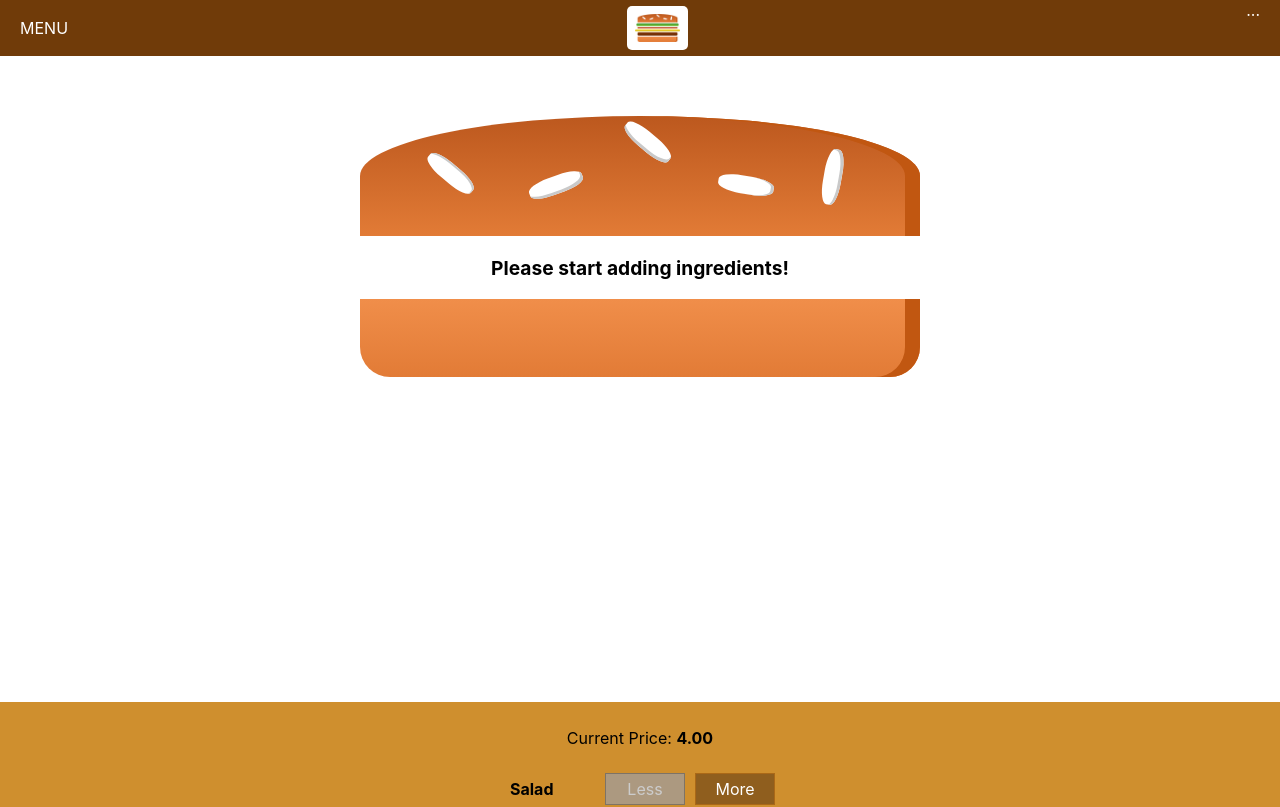
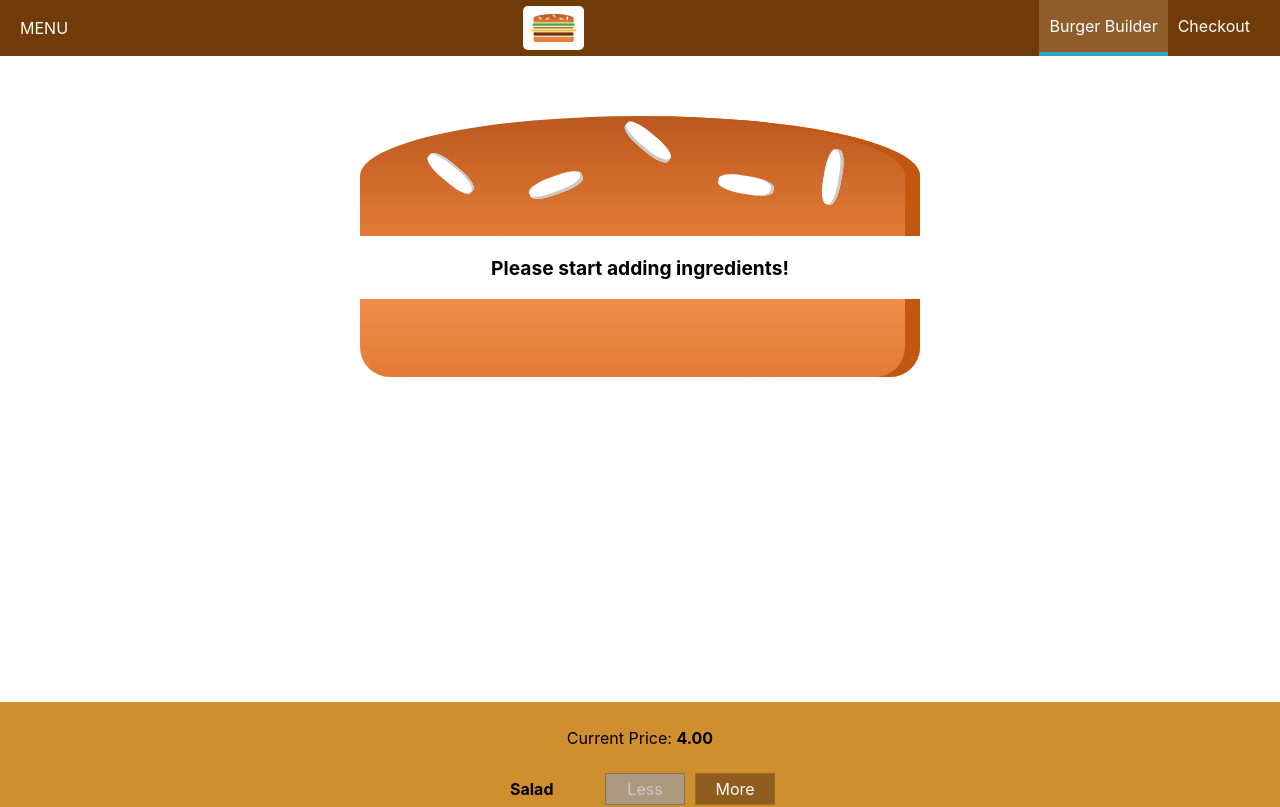
Before and after one commit to SandraCoburn/react-build-a-burger, a React (Create React App) app in the folder build-a-burger/: page / in a window 1280 px wide. Shown: the top 807 px of the page. Built offline with nearby package versions, Linux system fonts and the light colour scheme.

Commit message:
Added Navigation items

```diff
--- /dev/null
+++ b/build-a-burger/src/components/Navigation/NavigationItems/NavigationItem/NavigationItem.js
@@ -0,0 +1,11 @@
+import React from "react";
+import classes from "./NavigationItem.module.css";
+
+const NavigationItem = (props) => (
+  <li className={classes.NavigationItem}>
+    <a href={props.link} className={props.active ? classes.active : null}>
+      {props.children}
+    </a>
+  </li>
+);
+export default NavigationItem;
--- /dev/null
+++ b/build-a-burger/src/components/Navigation/NavigationItems/NavigationItem/NavigationItem.module.css
@@ -0,0 +1,23 @@
+.NavigationItem {
+  margin: 0;
+  box-sizing: border-box;
+  display: flex;
+  height: 100%;
+  align-items: center;
+}
+.NavigationItem a {
+  color: white;
+  text-decoration: none;
+  height: 100%;
+  padding: 16px 10px;
+  border-bottom: 4px solid transparent;
+  box-sizing: border-box;
+  display: block;
+}
+.NavigationItem a:hover,
+.NavigationItem a:active,
+.NavigationItem a.active {
+  background-color: #8f5c2c;
+  border-bottom: 4px solid #30a4c8;
+  color: white;
+}
--- /dev/null
+++ b/build-a-burger/src/components/Navigation/NavigationItems/NavigationItems.js
@@ -0,0 +1,15 @@
+import React from "react";
+import NavigationItem from "./NavigationItem/NavigationItem";
+import classes from "./NavigationItems.module.css";
+
+const NavigationItems = () => {
+  return (
+    <ul className={classes.NavigationItems}>
+      <NavigationItem link="/" active>
+        Burger Builder
+      </NavigationItem>
+      <NavigationItem link="/">Checkout</NavigationItem>
+    </ul>
+  );
+};
+export default NavigationItems;
--- /dev/null
+++ b/build-a-burger/src/components/Navigation/NavigationItems/NavigationItems.module.css
@@ -0,0 +1,8 @@
+.NavigationItems {
+  margin: 0;
+  padding: 0;
+  list-style: none;
+  display: flex;
+  align-items: center;
+  height: 100%;
+}
--- a/build-a-burger/src/components/Navigation/Toolbar/Toolbar.js
+++ b/build-a-burger/src/components/Navigation/Toolbar/Toolbar.js
@@ -1,12 +1,15 @@
 import React from "react";
 import classes from "./Toolbar.module.css";
 import Logo from "../../UI/Logo/Logo";
+import NavigationItems from "../NavigationItems/NavigationItems";
 
 const Toolbar = (props) => (
   <header className={classes.Toolbar}>
     <div>MENU</div>
     <Logo />
-    <nav>...</nav>
+    <nav>
+      <NavigationItems />
+    </nav>
   </header>
 );
 export default Toolbar;
```
